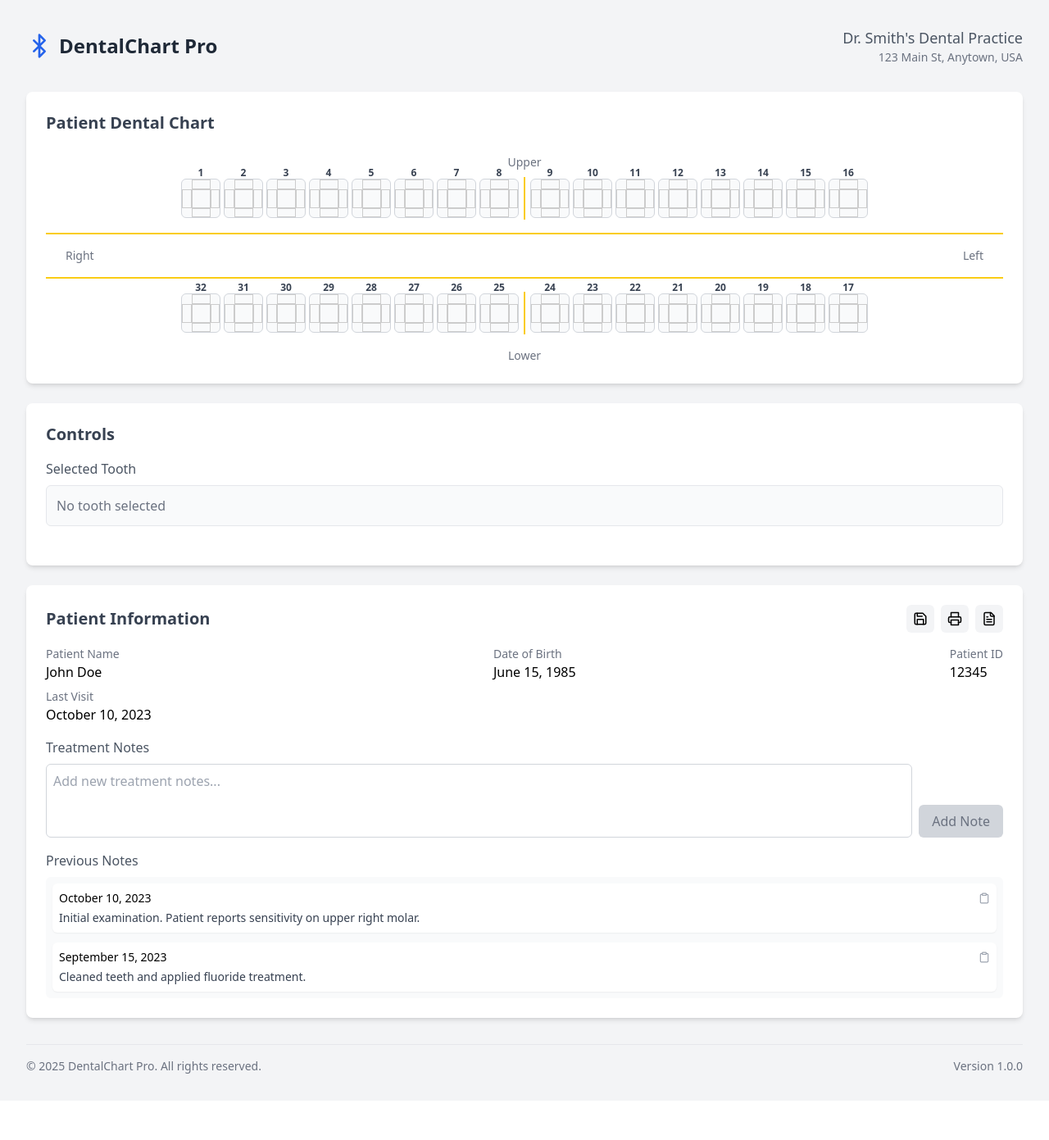
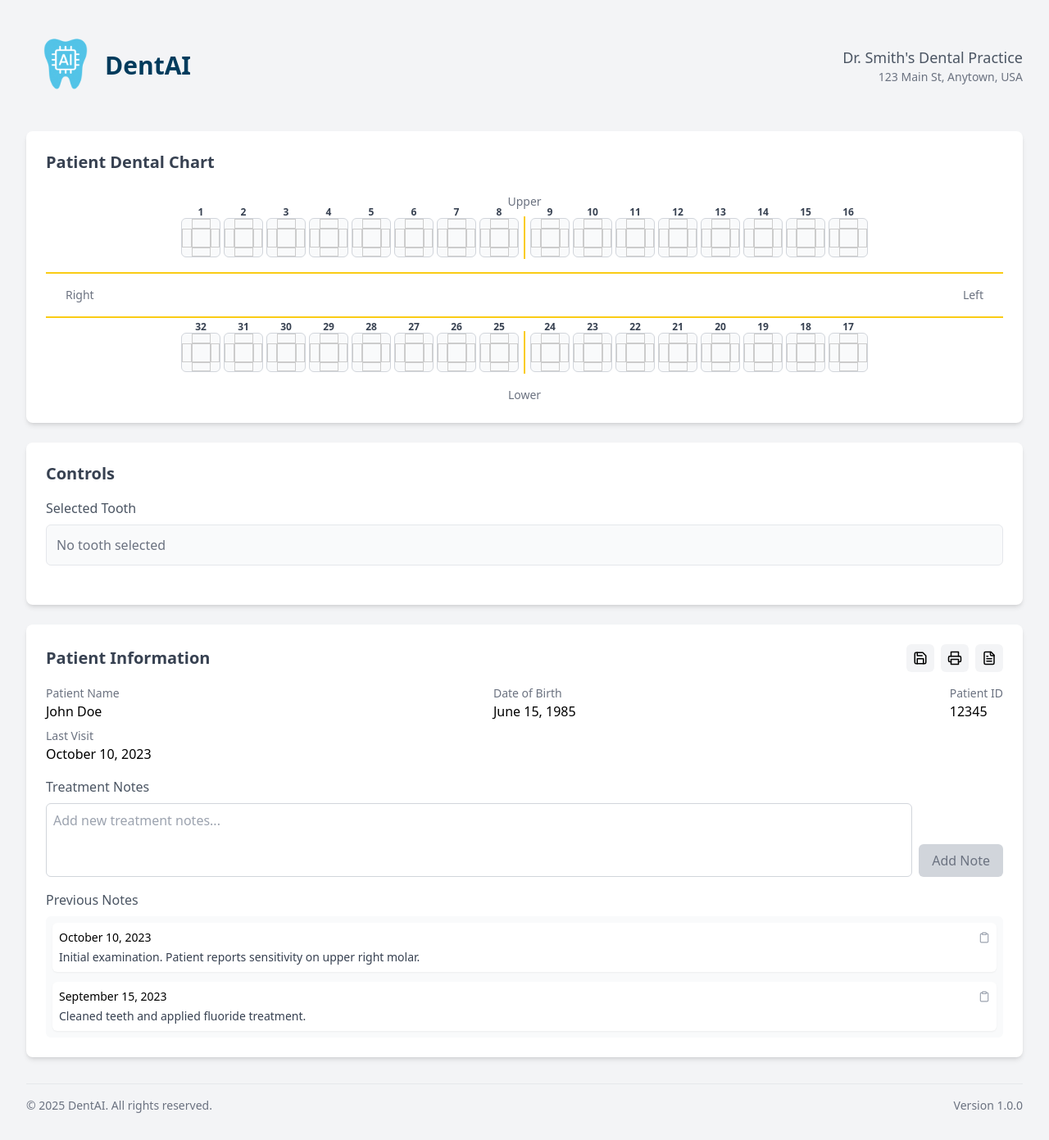
Before and after one commit to psobusiak/dentai, a React (Vite) app: page / in a window 1280 px wide. Shown: the whole page at 82% size. Before the commit the page ends 1343 px from the top, so only its background shows below. Built offline with nearby package versions, Linux system fonts and the light colour scheme.

Commit message:
add logo

```diff
--- a/src/App.tsx
+++ b/src/App.tsx
@@ -3,7 +3,7 @@ import DentalChart from './components/DentalChart';
 import ToothControls from './components/ToothControls';
 import PatientInfo from './components/PatientInfo';
 import { DentalProvider } from './contexts/DentalContext';
-import { Bluetooth as Tooth } from 'lucide-react';
+import DentAILogo from './components/DentAILogo';
 
 function App() {
   return (
@@ -12,8 +12,8 @@ function App() {
         <header className="max-w-7xl mx-auto mb-8">
           <div className="flex items-center justify-between">
             <div className="flex items-center">
-              <Tooth className="h-8 w-8 text-blue-600 mr-2" />
-              <h1 className="text-2xl font-bold text-gray-800">DentalChart Pro</h1>
+              <DentAILogo className="h-24 w-24" />
+              <h1 className="text-3xl font-bold text-[#003B5C]">DentAI</h1>
             </div>
             <div className="text-right">
               <h2 className="text-lg font-medium text-gray-600">Dr. Smith's Dental Practice</h2>
@@ -30,7 +30,7 @@ function App() {
 
         <footer className="max-w-7xl mx-auto mt-8 pt-4 border-t border-gray-200">
           <div className="flex justify-between text-sm text-gray-500">
-            <p>© 2025 DentalChart Pro. All rights reserved.</p>
+            <p>© 2025 DentAI. All rights reserved.</p>
             <p>Version 1.0.0</p>
           </div>
         </footer>
--- /dev/null
+++ b/src/components/DentAILogo.tsx
@@ -0,0 +1,19 @@
+import React from 'react';
+import logo from '../assets/dentai-logo-simple.png';
+
+interface DentAILogoProps {
+  className?: string;
+}
+
+const DentAILogo: React.FC<DentAILogoProps> = ({ className = "h-16 w-16" }) => {
+  return (
+    <img
+      src={logo}
+      alt="DentAI Logo"
+      className={className}
+      style={{ objectFit: 'contain' }}
+    />
+  );
+};
+
+export default DentAILogo;
```
Also changed, not shown: src/assets/dentai-logo-simple.png (added), src/assets/dentai-logo.png (added).
